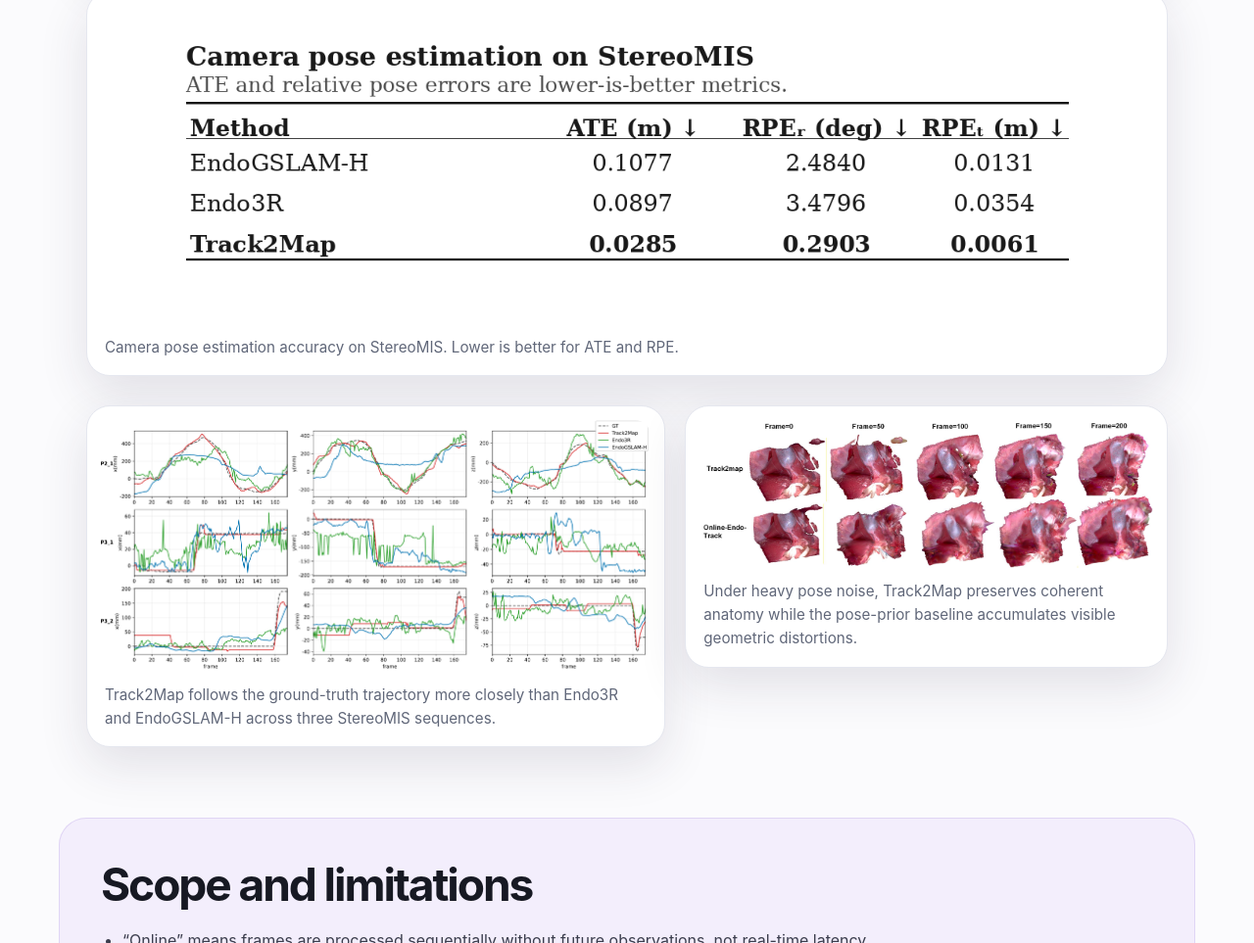
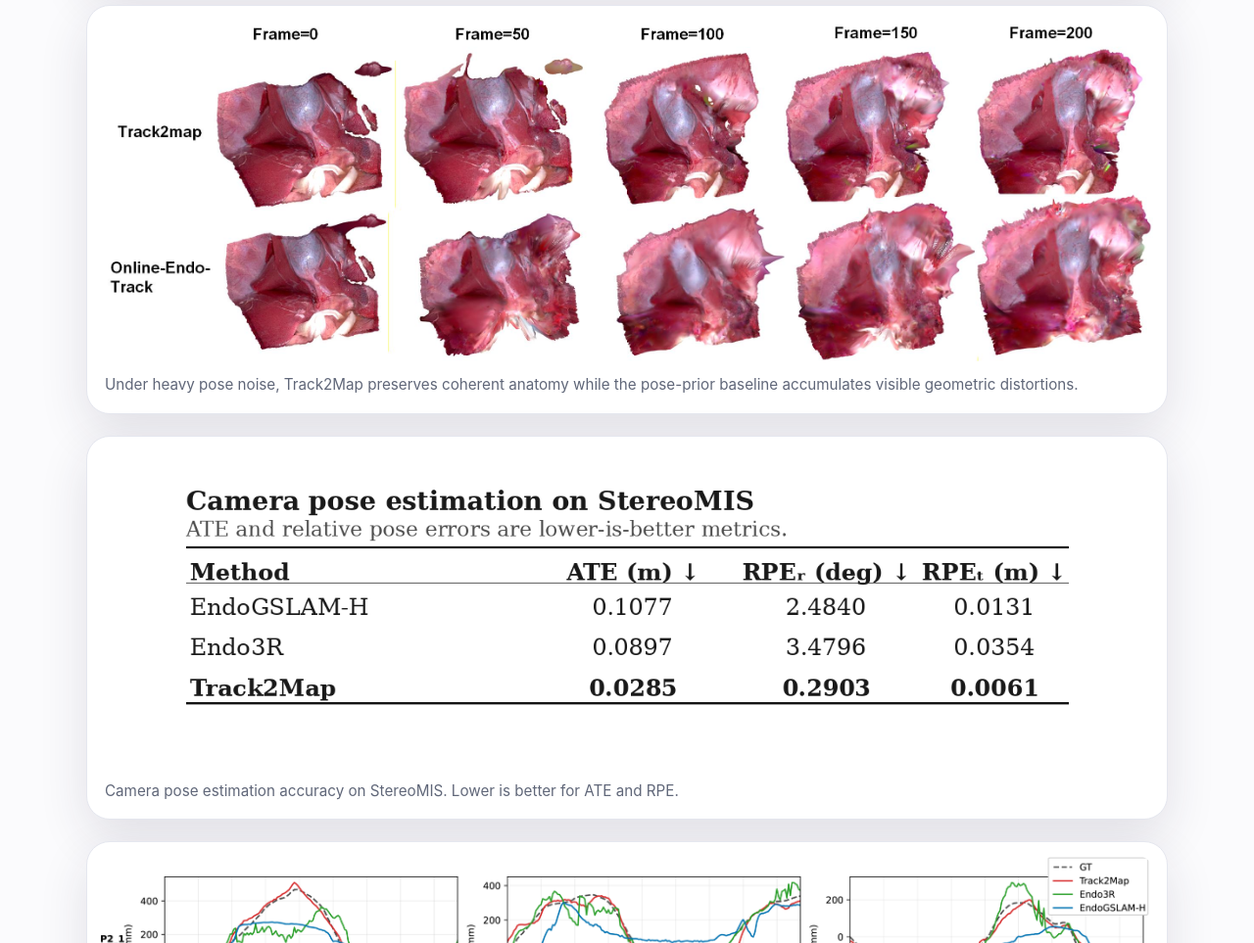
Before and after one commit to Track2Map/Track2Map.github.io, a plain HTML site: page index.html in a window 1280 px wide. Shown: the part 5727-6690 px from the top of the page at 98% size. Drawn offline with Linux system fonts and the light colour scheme.

Commit message:
Group reconstruction and pose results

```diff
--- a/index.html
+++ b/index.html
@@ -177,27 +177,26 @@
           </figcaption>
         </figure>
 
+        <figure class="figure">
+          <img src="assets/qualitative_reconstruction.jpg" alt="Qualitative reconstruction under heavy pose noise">
+          <figcaption>
+            Under heavy pose noise, Track2Map preserves coherent anatomy while the pose-prior baseline
+            accumulates visible geometric distortions.
+          </figcaption>
+        </figure>
+
         <figure class="figure table-figure">
           <img src="assets/table_pose_paper.png" alt="Camera pose estimation table on StereoMIS">
           <figcaption>
             Camera pose estimation accuracy on StereoMIS. Lower is better for ATE and RPE.
           </figcaption>
         </figure>
-      </div>
 
-      <div class="split">
         <figure class="figure">
           <img src="assets/pose_estimation.png" alt="Pose estimation comparison on StereoMIS">
           <figcaption>
             Track2Map follows the ground-truth trajectory more closely than Endo3R and EndoGSLAM-H
             across three StereoMIS sequences.
-          </figcaption>
-        </figure>
-        <figure class="figure">
-          <img src="assets/qualitative_reconstruction.jpg" alt="Qualitative reconstruction under heavy pose noise">
-          <figcaption>
-            Under heavy pose noise, Track2Map preserves coherent anatomy while the pose-prior baseline
-            accumulates visible geometric distortions.
           </figcaption>
         </figure>
       </div>
```
Also changed, not shown: assets/table_reconstruction_paper.png.
